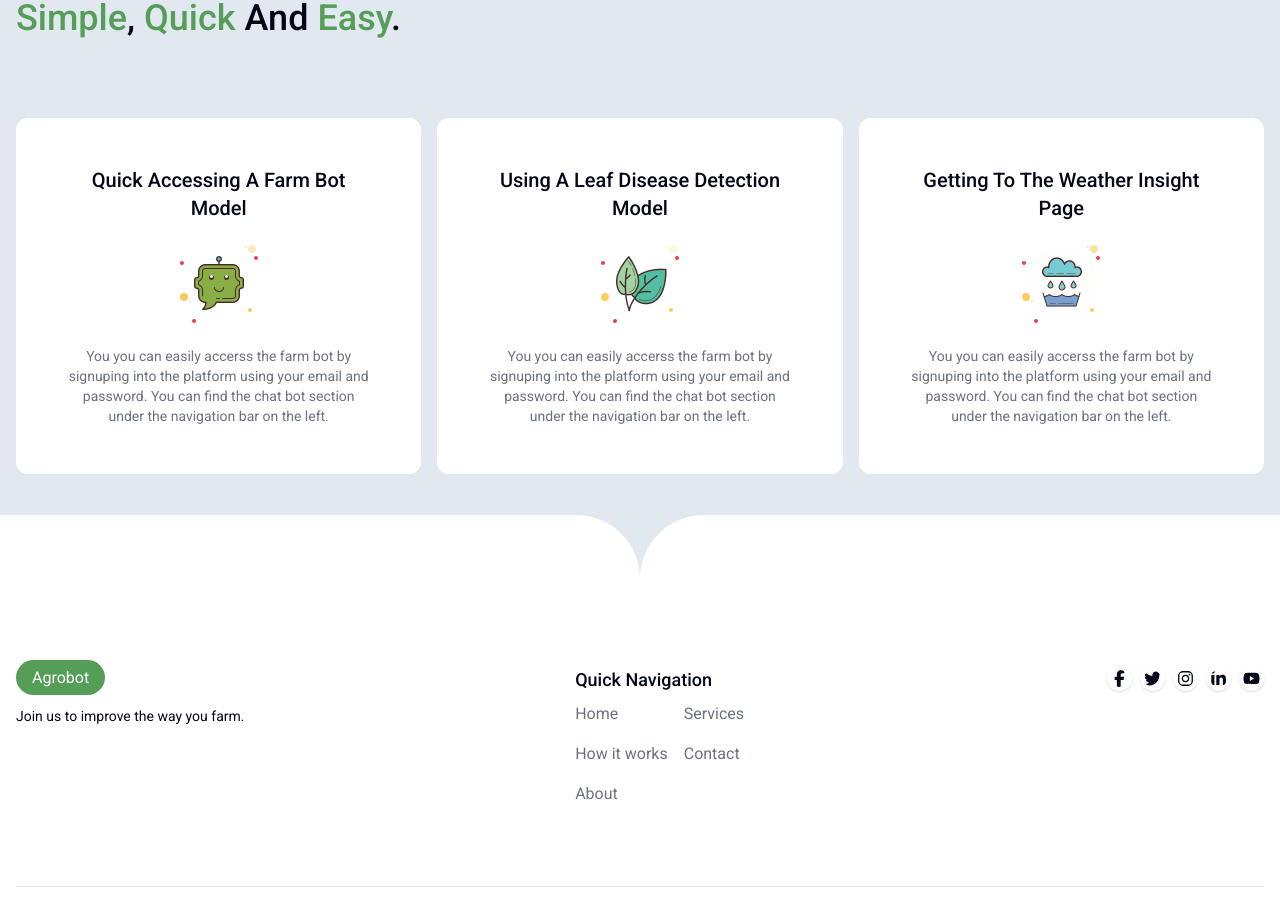
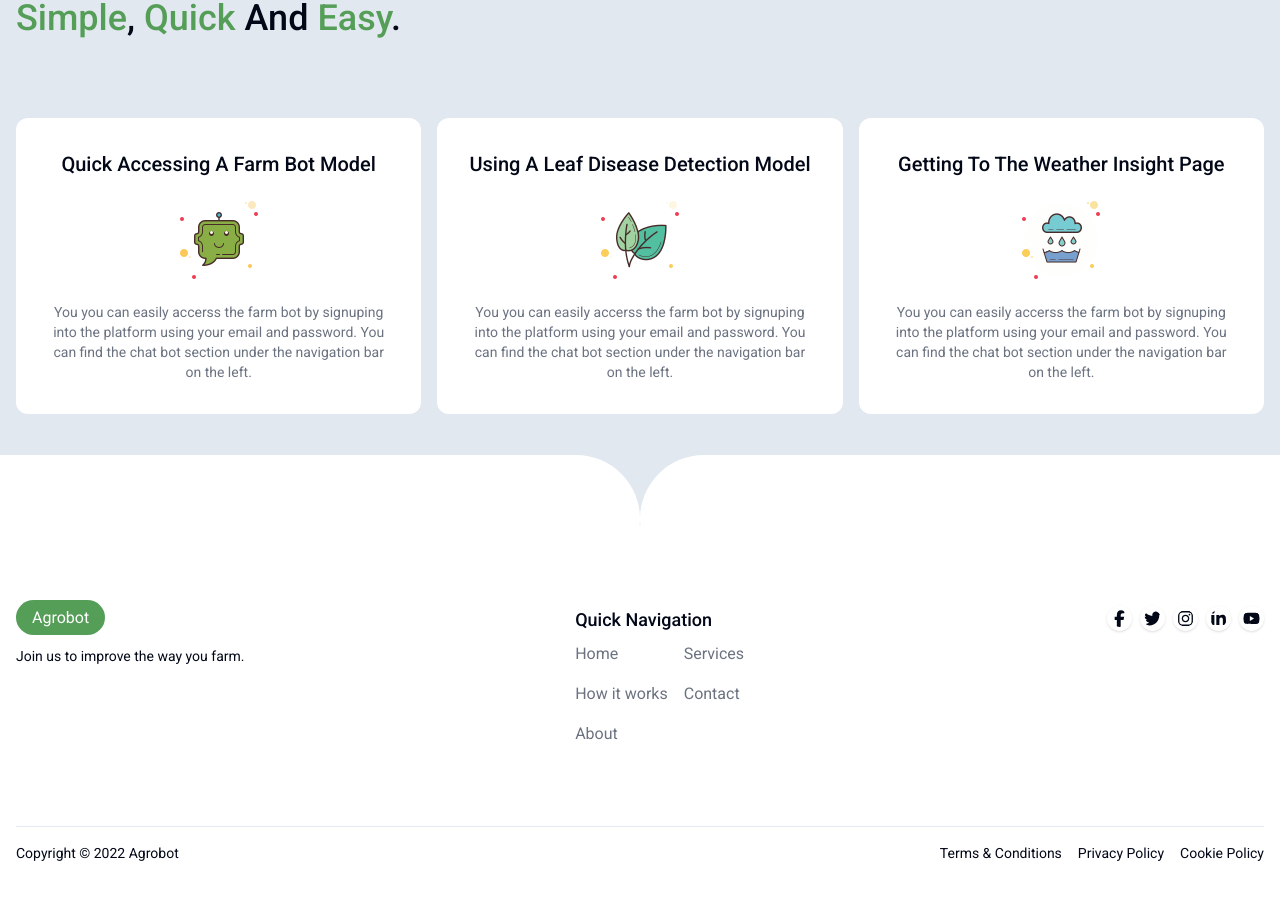
Before and after one commit to Sujanban/agrobot, a React (Vite) app in the folder client/: page / in a window 1280 px wide. Shown: the part 1674-2579 px from the top of the page. After the commit the page ends 2553 px from the top, so only its background shows below. Built offline with nearby package versions, Linux system fonts and the light colour scheme.

Commit message:
margin, padding fixed

```diff
--- a/client/src/components/Howitworks.jsx
+++ b/client/src/components/Howitworks.jsx
@@ -11,19 +11,19 @@ const Howitworks = () => {
 
         <div className='py-20 grid md:grid-cols-3 gap-4'>
 
-          <div className='p-8 sm:p-12 mx-auto text-center max-w-md space-y-3 bg-white rounded-xl'>
+          <div className='px-4 py-8 md:p-8 sm:p-12 mx-auto text-center max-w-md space-y-3 bg-white rounded-xl'>
             <h1 className='text-xl font-medium capitalize'>Quick Accessing a farm bot model</h1>
             <img className=' mx-auto' src={bot} alt="" />
             <p className='text-gray-500 text-sm '>You you can easily accerss the farm bot by signuping into the platform using your email and password. You can find the chat bot section under the navigation bar on the left. </p>
           </div>
 
-          <div className='p-8 sm:p-12 mx-auto text-center max-w-md space-y-3 bg-white rounded-xl'>
+          <div className='px-4 py-8 md:p-8 sm:p-12 mx-auto text-center max-w-md space-y-3 bg-white rounded-xl'>
             <h1 className='text-xl font-medium capitalize'>Using a leaf disease detection model</h1>
             <img className='mx-auto' src={leaf} alt="" />
             <p className='text-gray-500 text-sm '>You you can easily accerss the farm bot by signuping into the platform using your email and password. You can find the chat bot section under the navigation bar on the left. </p>
           </div>
 
-          <div className='p-8 sm:p-12 mx-auto text-center max-w-md space-y-3 bg-white rounded-xl'>
+          <div className='px-4 py-8 md:p-8 sm:p-12 mx-auto text-center max-w-md space-y-3 bg-white rounded-xl'>
             <h1 className='text-xl font-medium capitalize'>Getting to the Weather insight page</h1>
             <img className='mx-auto ' src={weather} alt="" />
             <p className='text-gray-500 text-sm '>You you can easily accerss the farm bot by signuping into the platform using your email and password. You can find the chat bot section under the navigation bar on the left. </p>
```
